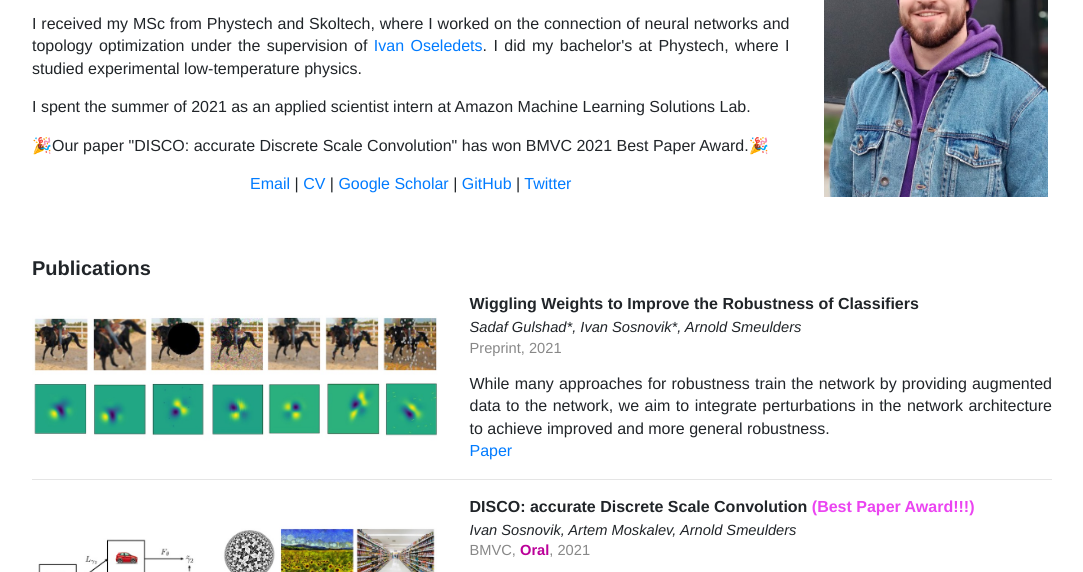
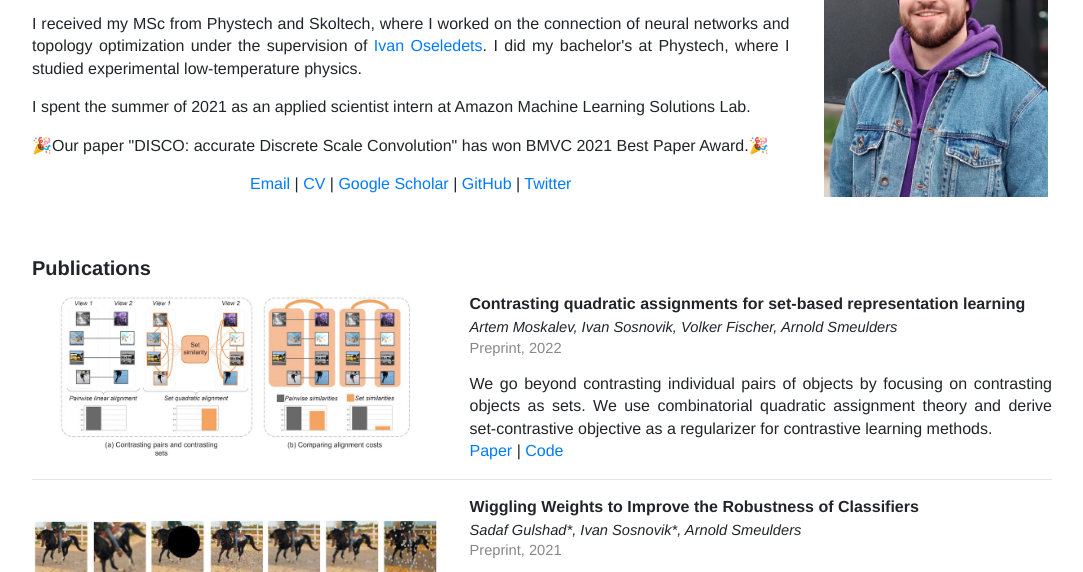
Before and after one commit to ISosnovik/isosnovik.github.io, a plain HTML site: page index.html in a window 1280 px wide. Shown: the part 159-731 px from the top of the page, without its empty margins (98-1181 px from the left). Drawn offline with nearby package versions, Linux system fonts and the light colour scheme.

Commit message:
add WARE

```diff
--- a/index.html
+++ b/index.html
@@ -67,6 +67,31 @@
 
         <!-- PUBLICATIONS -->
         <h2>Publications</h2>
+
+
+        <div class="row publications">
+            <div class="col-md-5">
+                <img class="img-responsive" src="src/images/qare.jpg" alt="" />
+            </div>
+            <div class="col-md-7">
+                <p class="title">Contrasting quadratic assignments for set-based
+                    representation learning</p>
+                <p class="authors">Artem Moskalev, Ivan Sosnovik, Volker Fischer, Arnold Smeulders
+                </p>
+                <p class="conf">Preprint, 2022</p>
+                <p class="description">
+                    We go beyond contrasting individual pairs of objects by focusing on contrasting objects
+                    as sets. We use combinatorial quadratic assignment theory and derive set-contrastive objective as a
+                    regularizer for contrastive learning methods.
+                </p>
+                <div class="links">
+                    <a href="https://arxiv.org/pdf/2205.15814.pdf">Paper</a> | <a
+                        href="https://github.com/amoskalev/contrasting_quadratic">Code</a>
+                </div>
+            </div>
+        </div>
+
+        <hr>
 
 
 
```
Also changed, not shown: src/images/qare.jpg (added).
